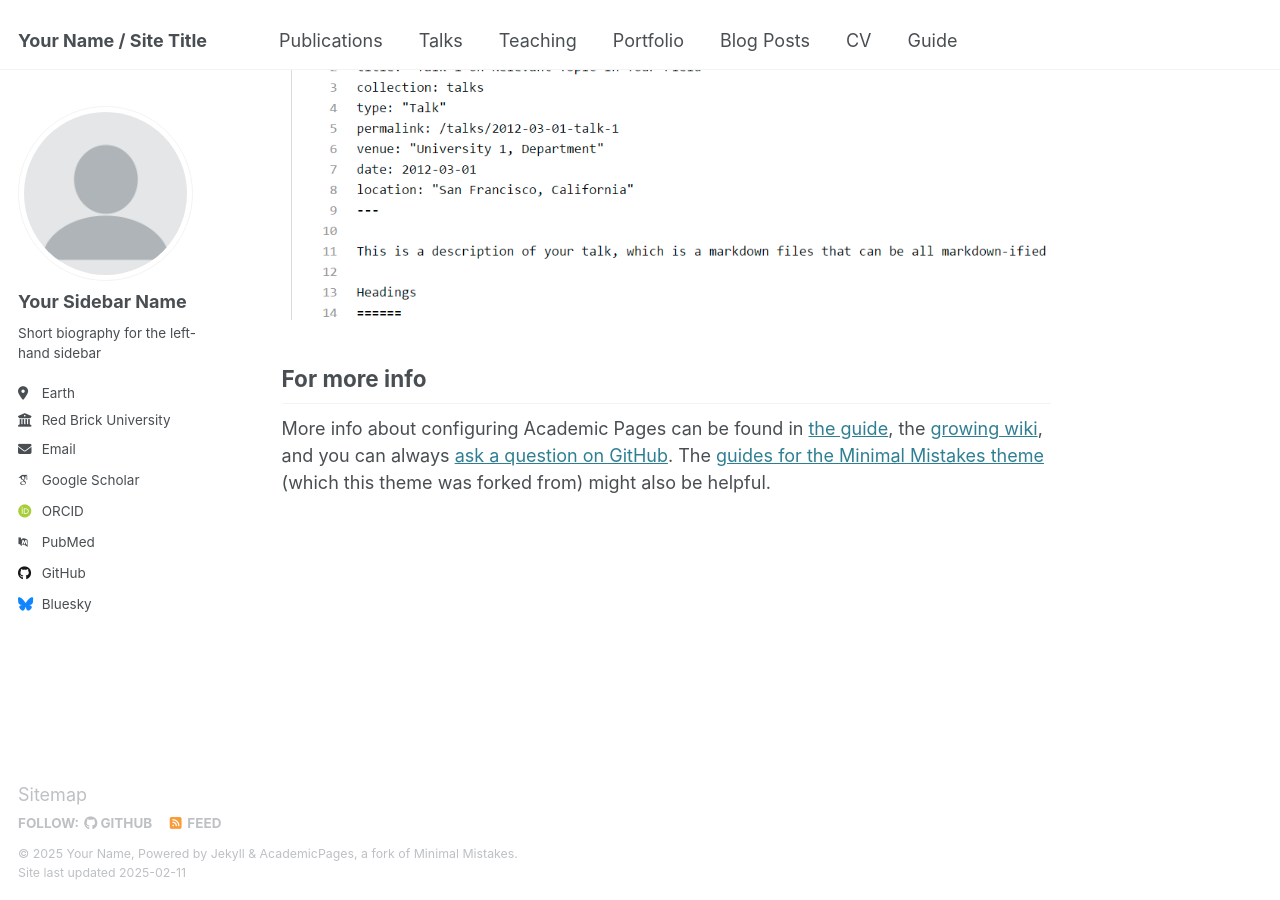
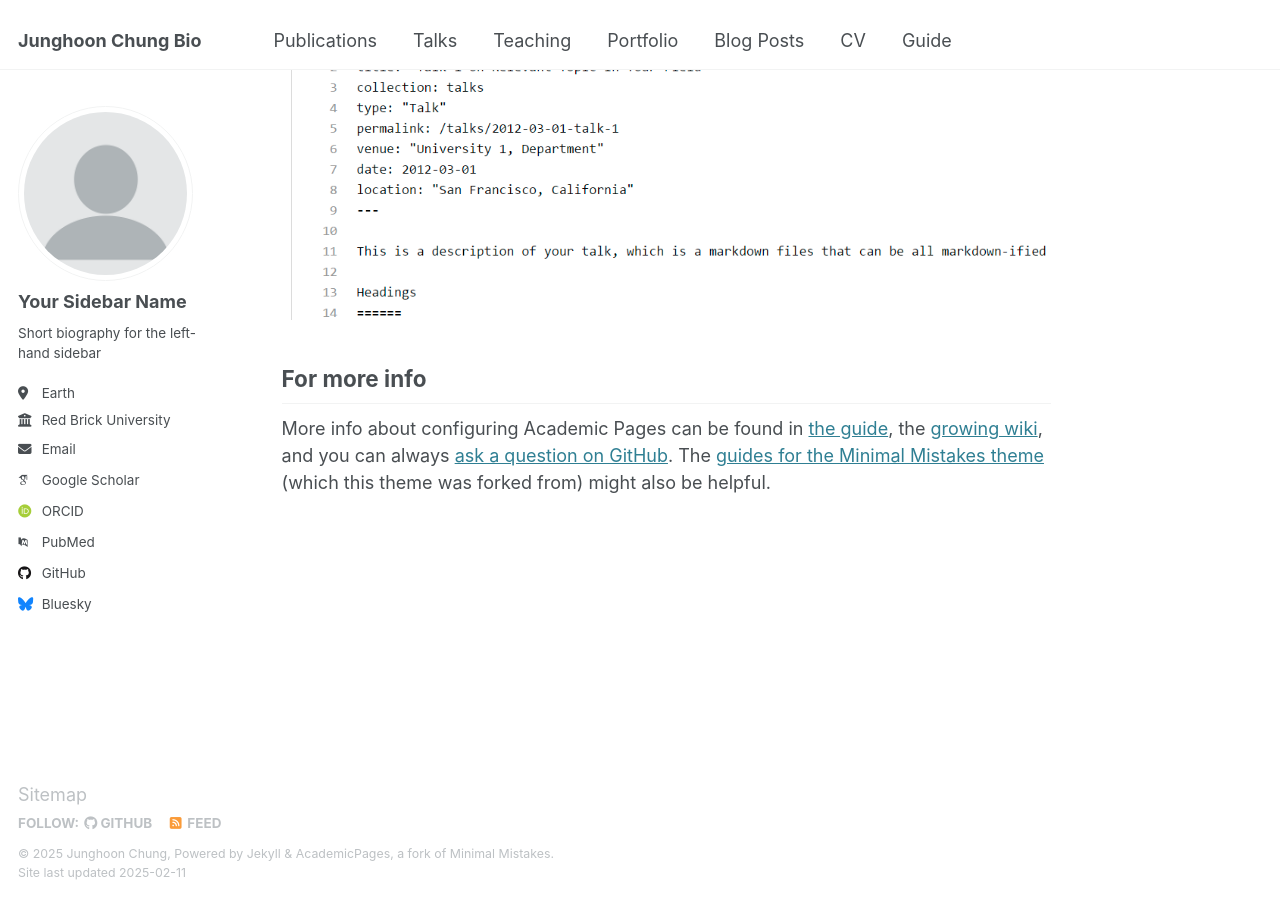
Before and after one commit to Junghoon-Chung/Junghoon-Chung.github.io, a Jekyll site: the page built from _pages/about.md, in a window 1280 px wide and 900 px high, scrolled down 2642 px. Built offline with Jekyll 4.4.1, drawn with Linux system fonts in a browser that asks for light colours; some web fonts are replaced.

Commit message:
Update _config.yml

```diff
--- a/_config.yml
+++ b/_config.yml
@@ -9,10 +9,10 @@
 # Basic Site Settings
 locale                   : "en-US"
 site_theme               : "default"
-title                    : "Your Name / Site Title"
+title                    : "Junghoon Chung Bio"
 title_separator          : "-"
-name                     : &name "Your Name"
-description              : &description "personal description"
+name                     : &name "Junghoon Chung"
+description              : &description "PhD Student currently in United States from South Korea"
 url                      : https://academicpages.github.io # the base hostname & protocol for your site e.g. "https://[your GitHub username].github.io"
 baseurl                  : "" # the subpath of your site, e.g. "/blog"
 repository               : "academicpages/academicpages.github.io"
```
